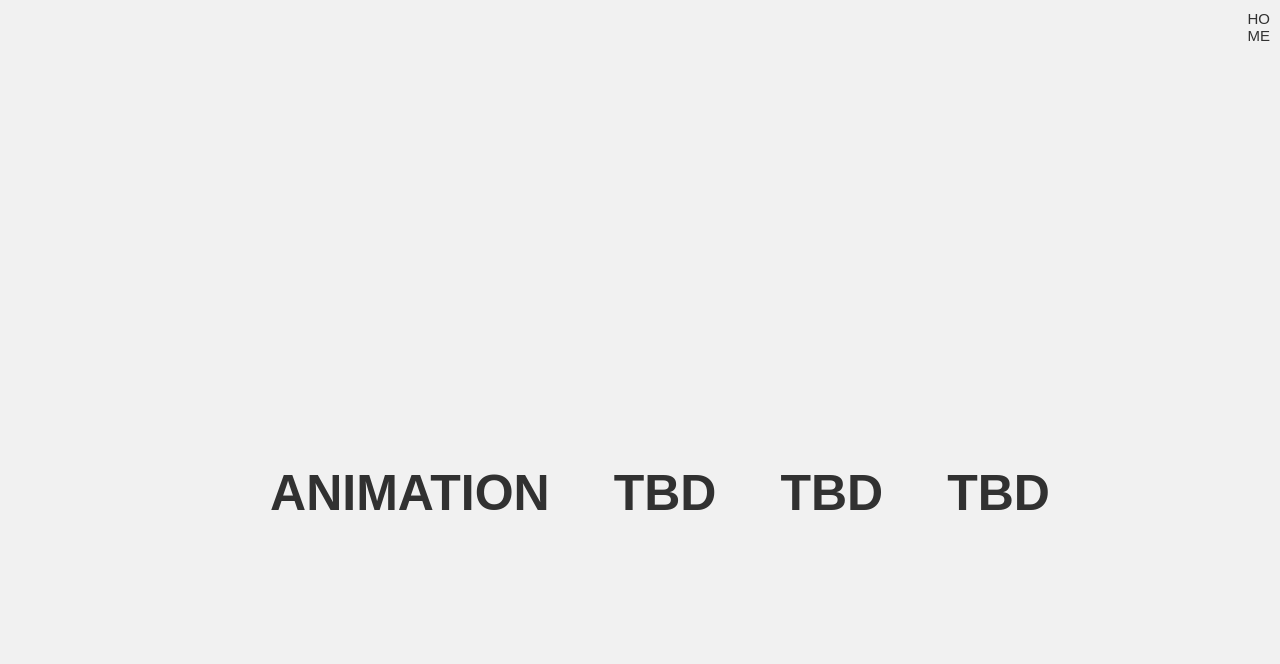
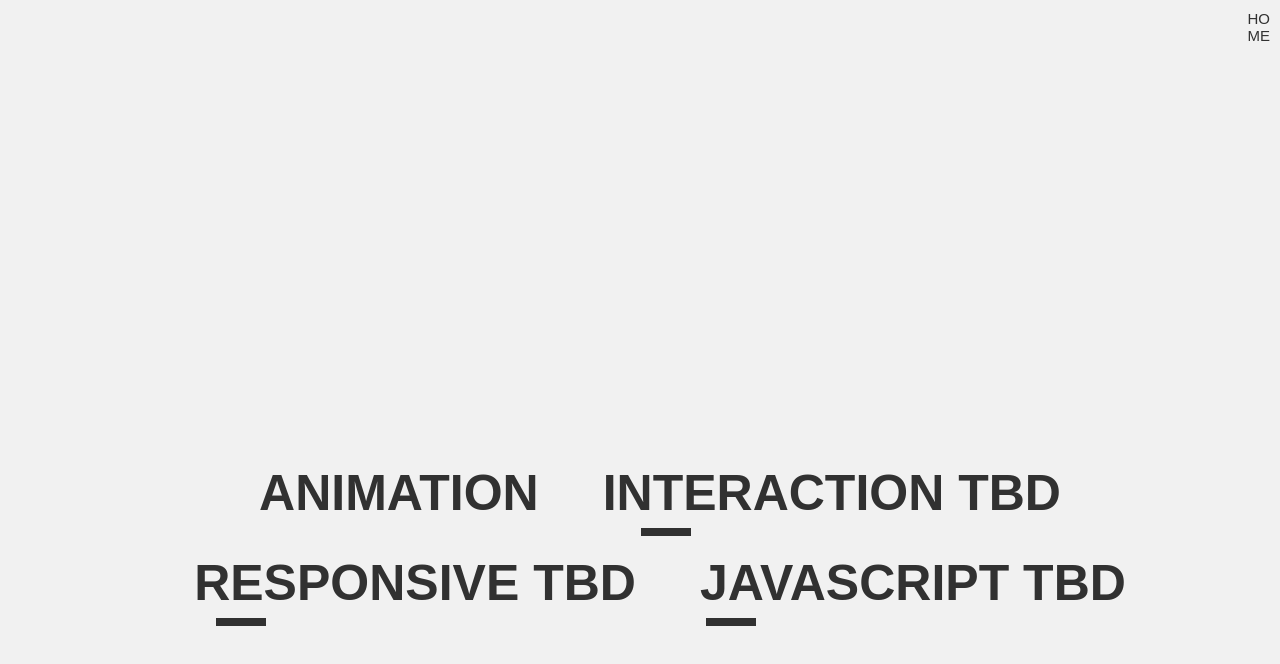
Before and after one commit to gabrielmatsas/classwebsite, a plain HTML site: page sketches/index.html in a window 1280 px wide. Drawn offline with Linux system fonts and the light colour scheme.

Commit message:
jaskl
adfasf

```diff
--- a/sketches/index.html
+++ b/sketches/index.html
@@ -17,9 +17,9 @@
             <ul>
                 <center>
                 <li><a href="animation_sketch/index.html">ANIMATION</a></li>
-                <li><a href="#">TBD</a></li>
-                <li><a href="#">TBD</a></li>
-                <li><a href="#">TBD</a></li>
+                <li><a href="#">INTERACTION TBD</a></li>
+                <li><a href="#">RESPONSIVE TBD</a></li>
+                <li><a href="#">JAVASCRIPT TBD</a></li>
                 </center>
             </ul>
         </ul>
```
Also changed, not shown: projects/index.html (+2 -1 lines).
